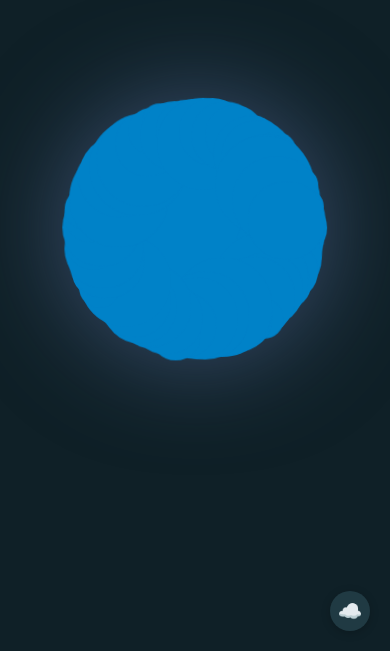
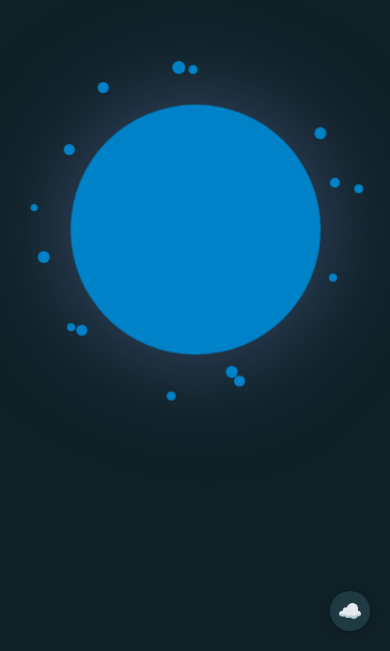
Before and after one commit to kik369/breathe, a plain HTML site: page index.html in a window 390 px wide. Shown: the part 193-844 px from the top of the page. Drawn offline with Linux system fonts and the light colour scheme.

Commit message:
refactor(ui): update mobile preset selection to use preset2
- Change mobile preset from `preset4` to `preset2` for optimized display on smaller screens.
- Adjusts default settings for improved mobile experience.

```diff
--- a/index.html
+++ b/index.html
@@ -1078,7 +1078,7 @@
 
                 // Detect screen size and select preset
                 const isMobile = window.innerWidth <= 768; // Typical breakpoint for mobile
-                const selectedPreset = isMobile ? 'preset4' : 'preset1';
+                const selectedPreset = isMobile ? 'preset2' : 'preset1'; // Change to preset2 for mobile
 
                 // Set the radio button for the selected preset
                 const presetRadio = document.querySelector(
```
